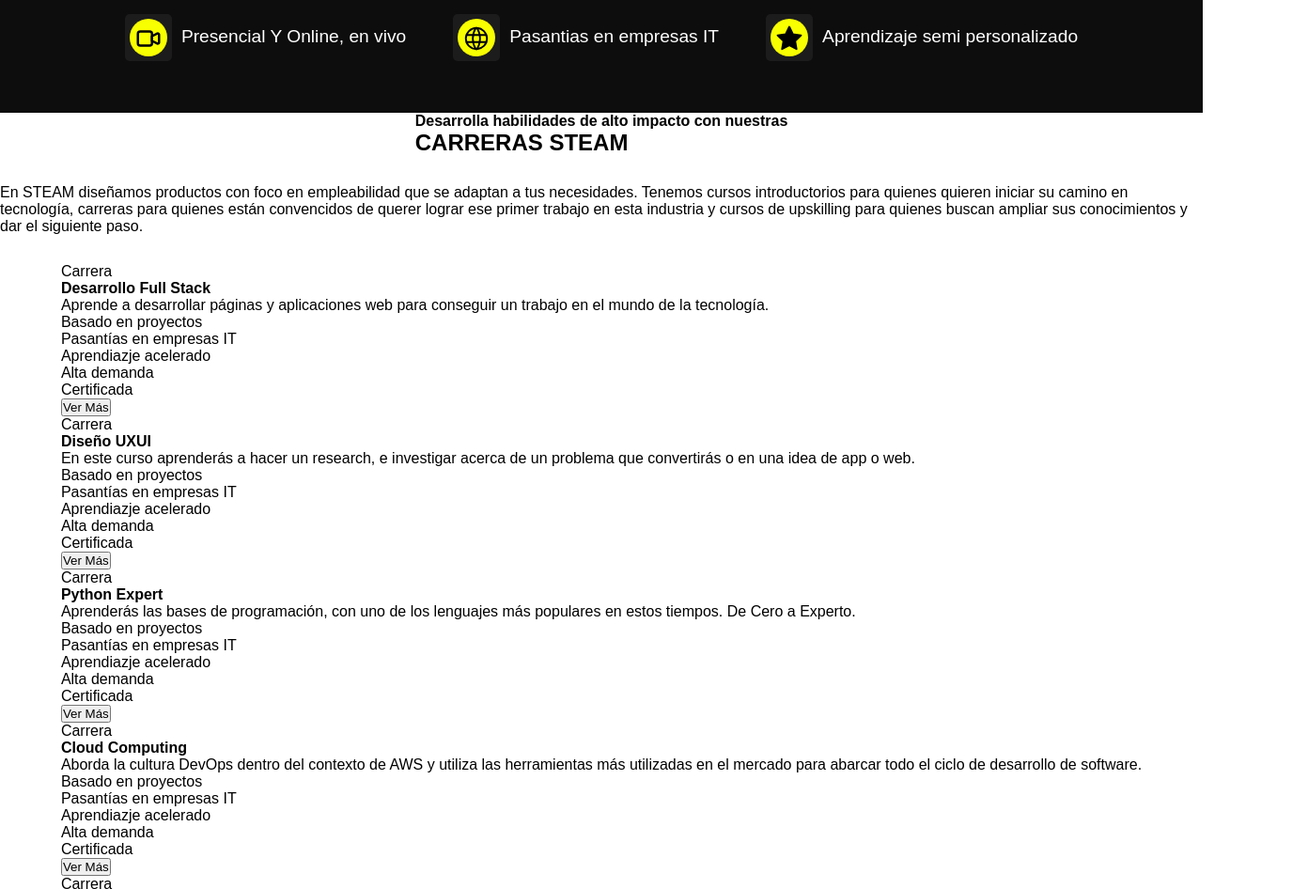
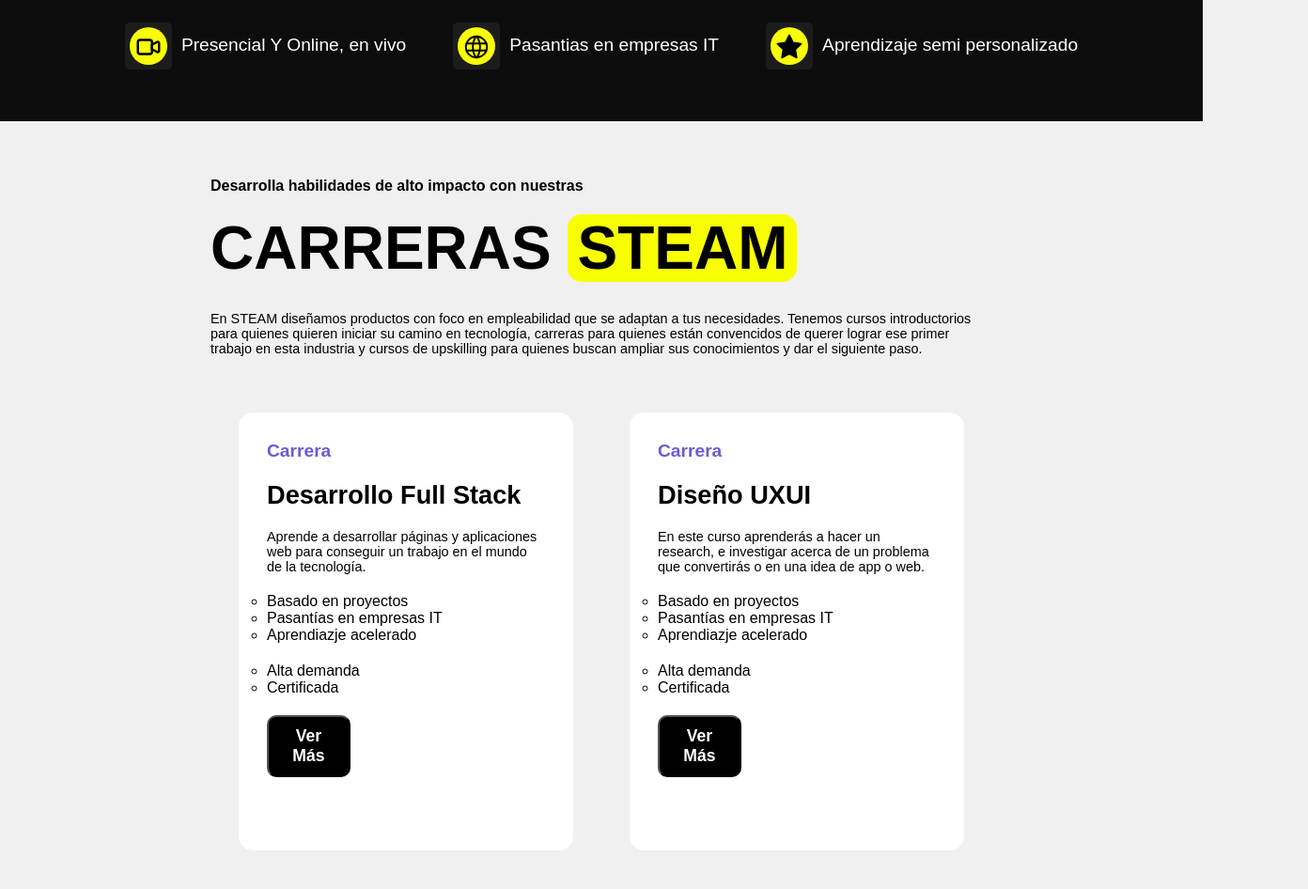
Before and after one commit to JesuisDv/MyWebsite, a plain HTML site: page SteamPage/index.html in a window 1280 px wide. Shown: the part 1080-2026 px from the top of the page at 94% size, 1392 px wide, since content can reach past the window. Drawn offline with Linux system fonts and the light colour scheme; a script that the page names is missing.

Commit message:
Actualizar estilos en styles.css para mejorar la presentación de la página, incluyendo ajustes en el diseño del encabezado, secciones y botones.

```diff
--- a/SteamPage/styles.css
+++ b/SteamPage/styles.css
@@ -6,15 +6,16 @@
 }
 /* Body */
 body{
-  font-family: 'Poppins', sans-serif;
+  font-family: Arial, sans-serif;
   height: 100vh;
+  background-color: #f0f0f0;
 }
 
 /* Header */
 header{
   background-color: #000;
   color: #fff;
-  padding: 10px 120px;
+  padding: 10px 380px;
   align-items: center;
 }
 
@@ -26,7 +27,7 @@ nav{
 nav ul{
   display: flex;
   align-items: center;
-  padding: 10px 20px;
+  padding: 10px 100px;
   list-style: none;
   gap: 25px
 }
@@ -34,8 +35,8 @@ nav ul{
 nav a{
   color: #fff;
   text-decoration: none;
-  font-size: 14px;
-  font-weight: 700;
+  font-size: 13px;
+  font-weight: 500;
 }
 
 li{
@@ -47,7 +48,7 @@ li{
 .S1{
   background-color: #000;
   color: white;
-  min-height: 90vh;
+  min-height: 60vh;
   display: flex;
   flex-direction: column;
   margin: 0 auto;
@@ -57,7 +58,7 @@ li{
 
 .divS1{
   display: flex;
-  width: 65%;
+  width: 45%;
   margin: 0 auto;
   text-align: center;
   flex-direction: column;
@@ -79,11 +80,16 @@ li{
   border: 1px solid #F8FF00;
   background-color: #000;
   color: #fff;
-  width: 55%;
-  padding: 18px;
+  width: 60%;
+  padding: 19px;
   margin: 0 auto;
   border-radius: 10px;
   font-size: 1.1rem;
+}
+
+.divS1 button:hover{
+  color: #F8FF00;
+  box-shadow: 0px 0px 40px 1px rgba(246, 255, 0, 0.177)
 }
 
 /* Section 2 */
@@ -134,18 +140,107 @@ li{
 /* Section 3 Carreras */
 
 .S3{
-  background-color: #fff;
+  background-color: #f0f0f0;
   color: #000;
-  height: 100vh;
+  height: 200vh;
   display: flex;
   flex-direction: column;
   align-items: center;
   gap: 50px;
+  margin-top: 60px;
 }
 
 .divS3{
   display: flex;
   flex-direction: column;
-  align-items: center;
   gap: 30px;
+  width: 65%;
 }
+
+.titleS3{
+  display: flex;
+  flex-direction: column;
+  justify-content: end;
+  width: 100%;
+  gap: 20px;
+}
+
+.titleS3 h2{
+  font-size: 4rem;
+  font-weight: 800;
+}
+
+.titleS3 h2 span{
+  background-color: #F8FF00;
+  border-radius: 15px;
+  padding: 0px 10px;
+}
+
+.carreraText{
+  width: 100%;
+  margin: 0 auto;
+  text-align: center;
+  font-size: 1.2rem;
+  font-weight: 500;
+}
+
+/* Articulos Carreras */
+
+.gridCarreras{
+  display: grid;
+  grid-template-columns: repeat(2, 1fr);
+  grid-template-rows: repeat(3, 1fr) ;
+  gap: 20px;
+  width: 100%;
+}
+
+.gridCarreras{
+  padding: 30px;
+  display: grid;
+  gap: 60px;
+  text-align: left;
+  border-radius: 15px;
+}
+
+.carrerasItems{
+  background-color: #fff;
+  padding: 30px;
+  border-radius: 15px;
+  display: flex;
+  flex-direction: column;
+  gap: 20px;
+}
+
+.carreraP{
+  color: #695cd2;
+  font-size: 1.2rem;
+  font-weight: 700;
+}
+
+.carrerasItems h4{
+  font-size: 1.7rem;
+}
+
+.carreraText{
+  font-size: 0.9rem;
+  text-align: start;
+}
+
+.carrerasItems li{
+  list-style: circle;
+}
+
+.carrerasItems button{
+  background-color: #000;
+  color: #fff;
+  padding: 10px;
+  border-radius: 10px;
+  width: 30%;
+  font-size: 1.1rem;
+  font-weight: 700;
+}
+
+.tagsCarreras li{
+  display: flex;
+  gap: 10px;
+}
```
